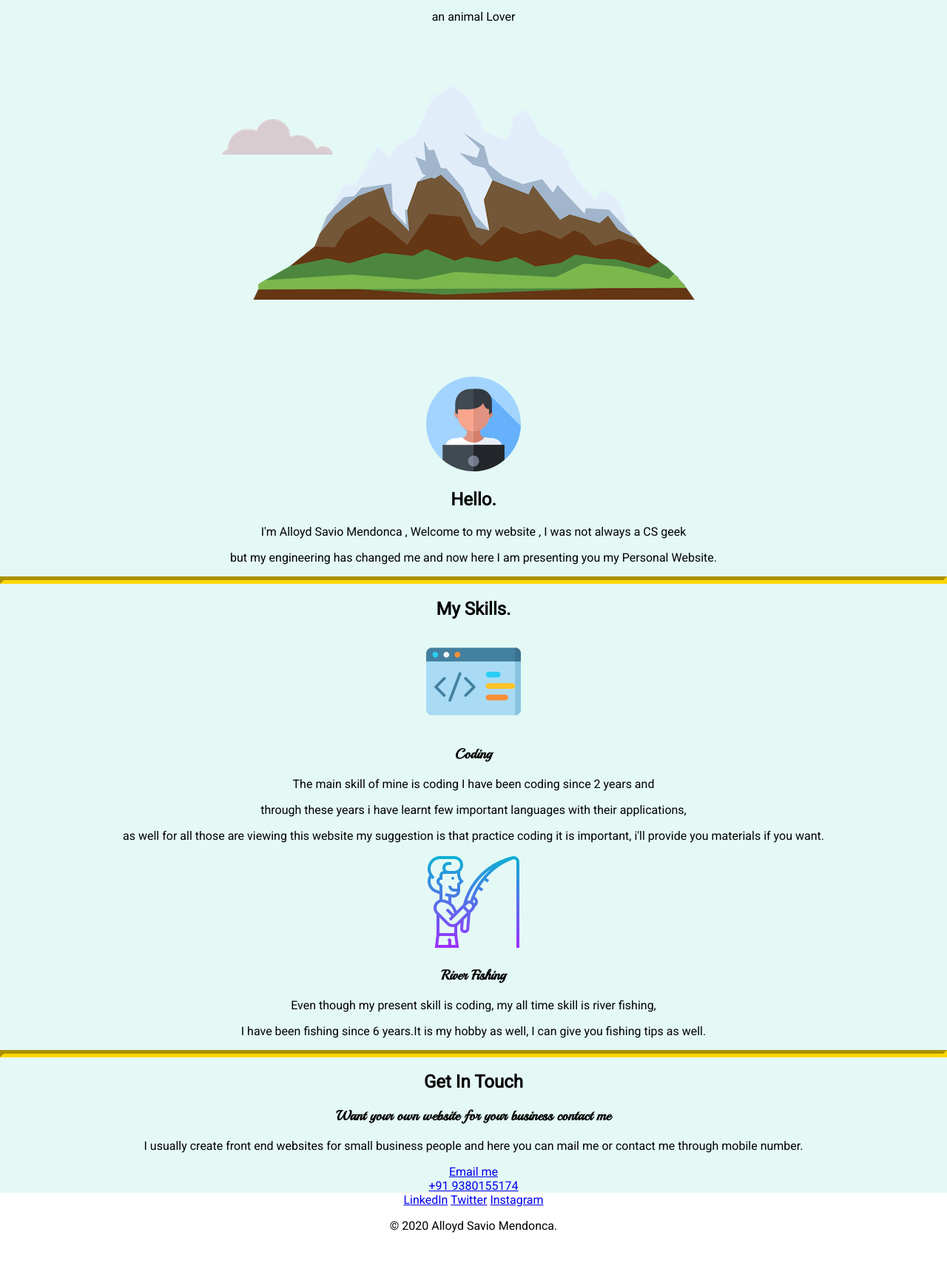
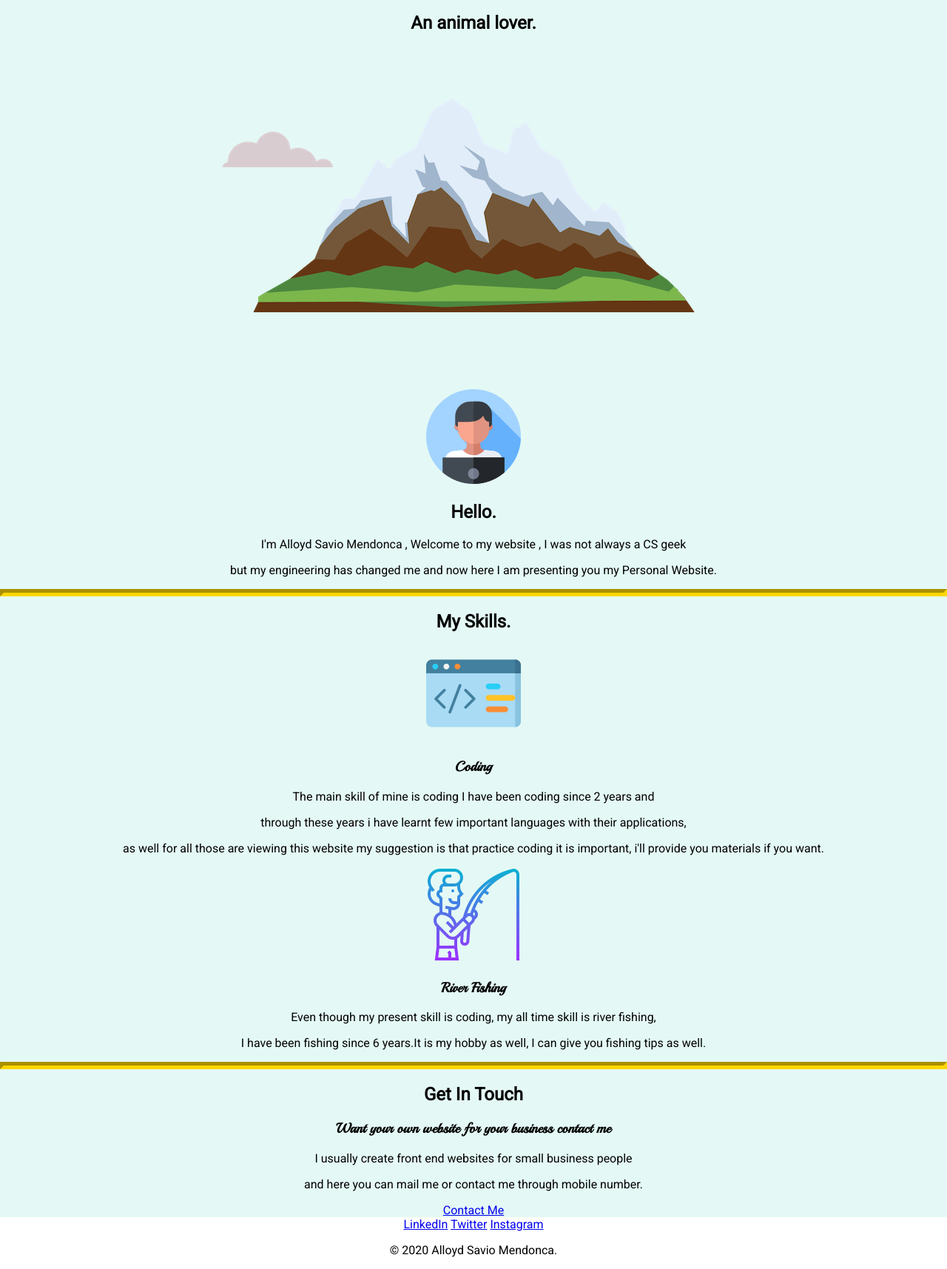
Before and after one commit to alloydm/cv, a plain HTML site: page index.html in a window 1280 px wide. Shown: the part 150-1865 px from the top of the page at 74% size. Before the commit the page ends 1832 px from the top, so only its background shows below. Drawn offline with Linux system fonts and the light colour scheme.

Commit message:
Update index.html

```diff
--- a/index.html
+++ b/index.html
@@ -13,13 +13,13 @@
 <div class="top">
   <img class="top-img" src="cloud.png" alt="">
   <h1>I'm Alloyd</h1>
-  <p>an <span class="pro">animal</span> Lover</p>
+  <h2>An animal lover.</h2>
   <img class="bot-img" src="cloud.png" alt="">
   <img src="mountain.png" alt="">
 </div>
 <div class="middle-container">
   <div class="profile">
-    <img class ="code" src="user.png" alt="profile">
+    <img class="use" src="user.png" alt="profile">
     <h2>Hello.</h2>
     <p>I'm Alloyd Savio Mendonca , Welcome to my website , I was not always a CS geek</p><p>
      but my engineering has changed me and now here I am presenting you my Personal Website.</p>
@@ -44,9 +44,10 @@
   <div class="contact-me">
     <h2>Get In Touch</h2>
     <h3>Want your own website for your business contact me</h3>
-    <p>I usually create front end websites for small business people and here you can mail me or contact me through mobile number.</p>
-    <a class="btn" href="mailto:alloydmendonca2001@email.com">Email me</a><br>
-    <a href="tel:9380155174">+91 9380155174</a>
+    <p>I usually create front end websites for small business people </p><p> and here you can mail me or contact me through mobile number.</p>
+    <a  class="btn" href="tel:9380155174" >Contact Me</a>
+
+
   </div>
 </div>
 
```
